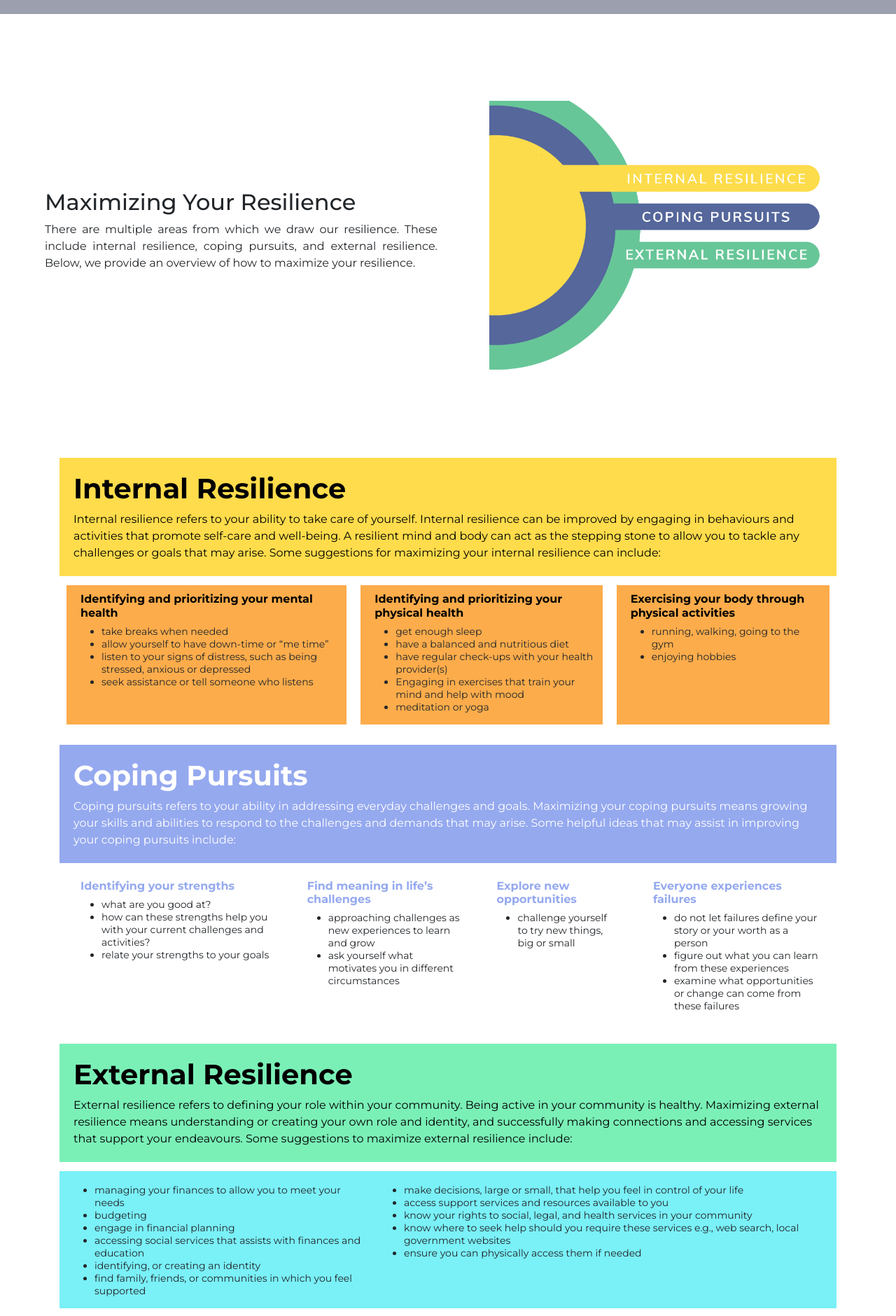
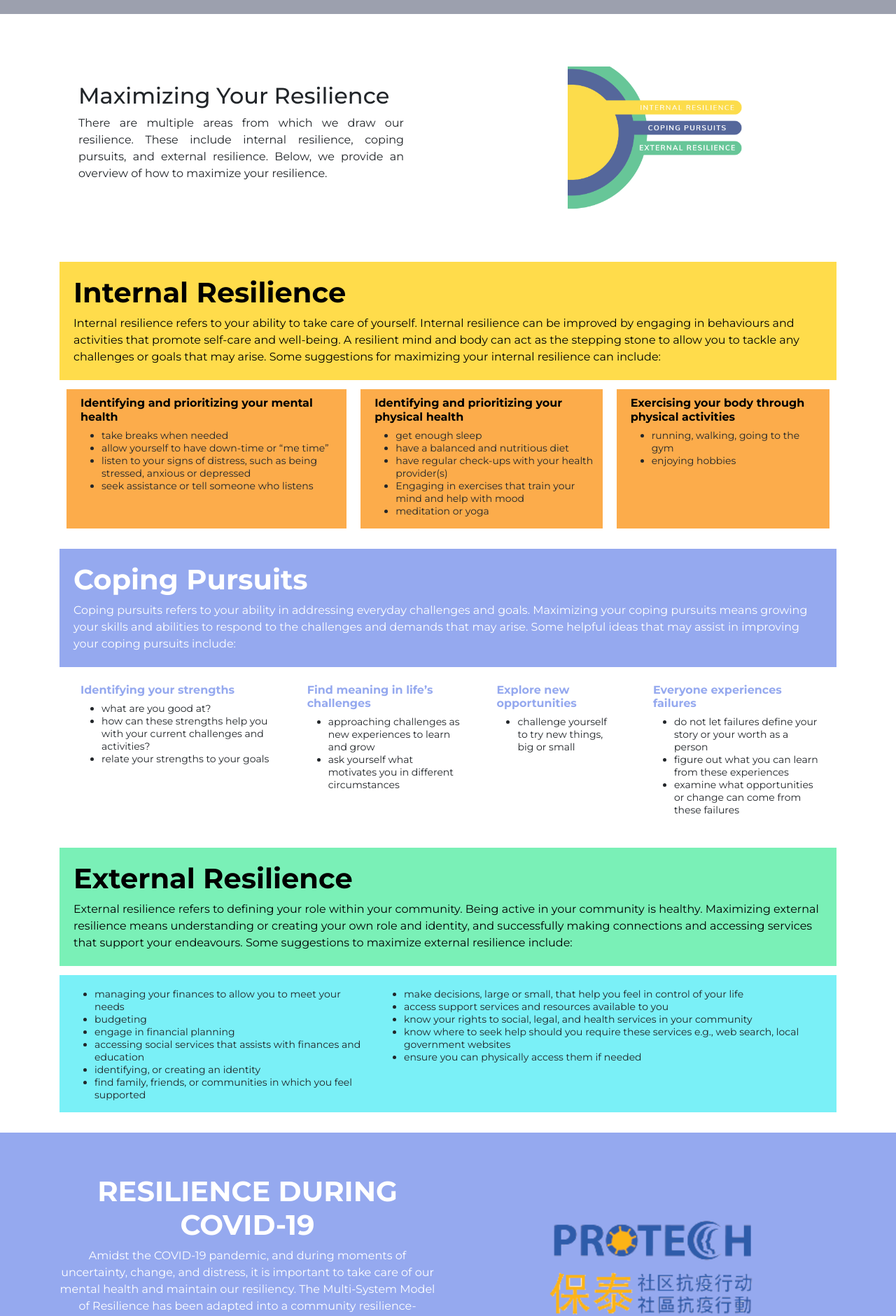
Before and after one commit to LemonFace0309/msmr, a Next.js app: page /resilience in a window 1280 px wide. Shown: the part 525-2405 px from the top of the page at 70% size. Built offline with nearby package versions, Linux system fonts and the light colour scheme; grey boxes are pictures that could not be loaded.

Commit message:
Fix resilience gap: link too long

```diff
--- a/components/ResilienceResource/CovidBanner.js
+++ b/components/ResilienceResource/CovidBanner.js
@@ -16,7 +16,7 @@ function CovidBanner() {
           project to support the Chinese-Canadian and affected communities. To
           learn more and receive personalized suggestions for increasing
           resilience capacity in English, Chinese-Simplified, and
-          Chinese-Traditional, visit our Project PROTECH website: <br />{' '}
+          Chinese-Traditional, visit our Project PROTECH website:
           https://projectprotech.ca/test/resilience/.{' '}
         </p>
       </TextAndPic>
--- a/components/ResilienceResource/CovidBanner.module.css
+++ b/components/ResilienceResource/CovidBanner.module.css
@@ -8,11 +8,13 @@
   text-align: center;
   text-transform: uppercase;
   font-weight: bold;
-  margin: 10px 60px;
+  /* margin: 10px 60px; */
   color: white;
+  word-wrap: break-word;
 }
 
 .CovidBanner p {
   color: white;
   text-align: center;
+  word-wrap: break-word;
 }
--- a/pages/resilience.js
+++ b/pages/resilience.js
@@ -17,7 +17,7 @@ function resilience() {
         imageWidth={6}
         image="/images/resilience_resources.png"
       >
-        <div style={{ padding: '200px 0' }}>
+        <div className="p-1 p-md-5">
           <h2>Maximizing Your Resilience</h2>
           <p className="text-justify">
             There are multiple areas from which we draw our resilience. These
```
